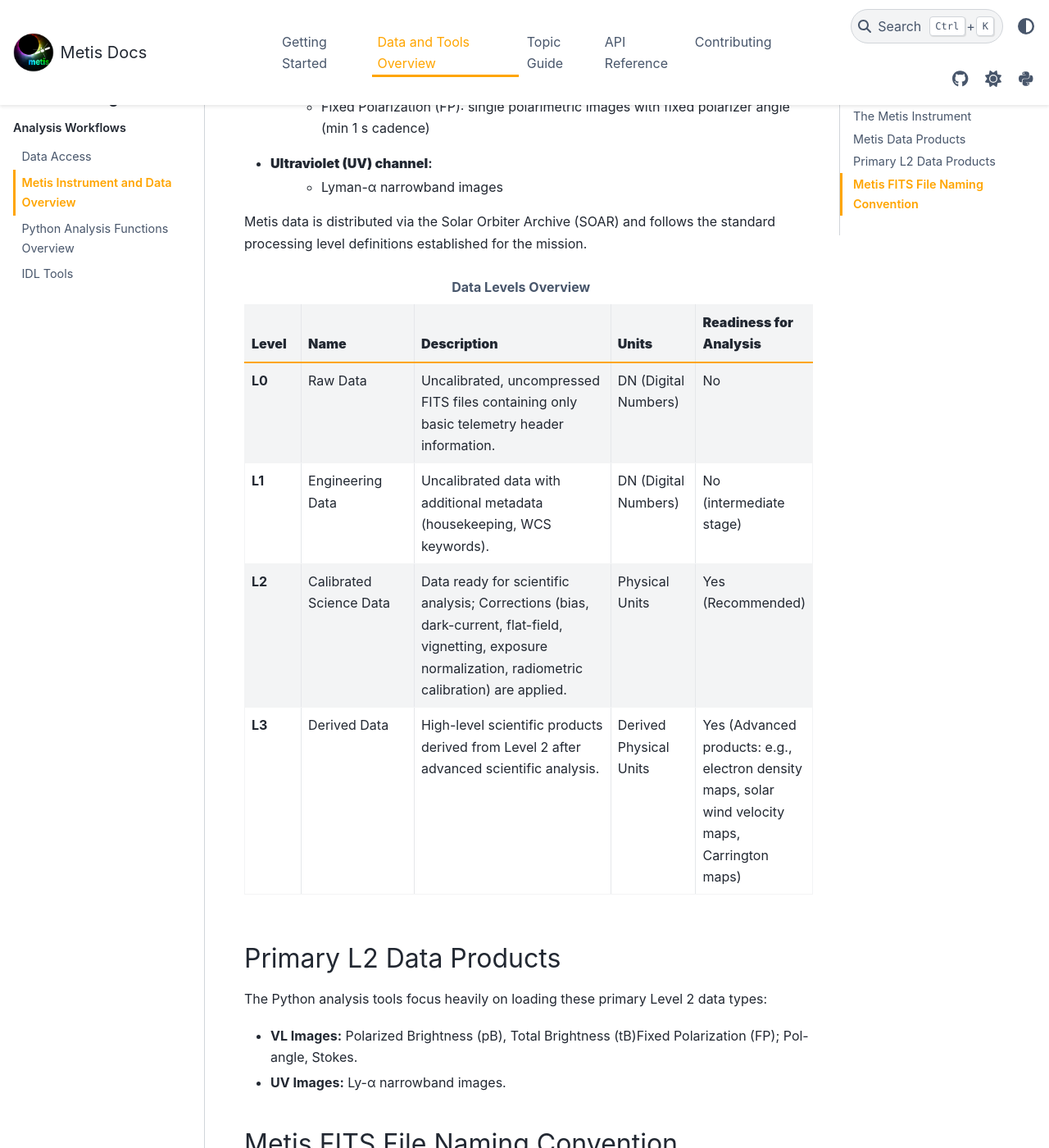
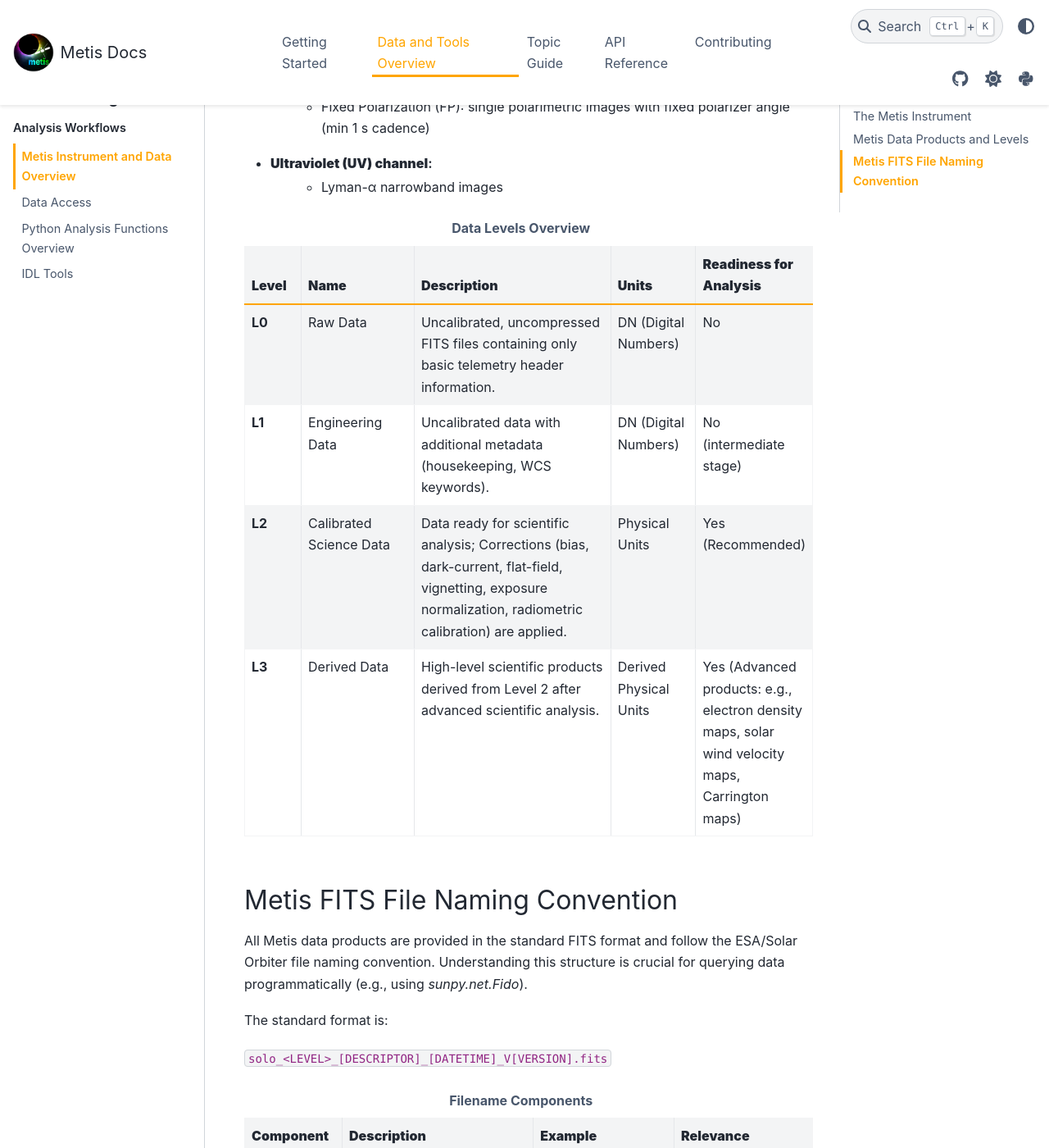
Before and after one commit to gjerse/metis-docs, a Sphinx documentation site: the page built from source/data_overview/data_overview.rst, in a window 1280 px wide and 1400 px high, scrolled down 731 px. Shown: the whole window at 82% size. Built offline with Sphinx 7.4.7 and the PyData theme 0.15.4, drawn with Linux system fonts in a browser that asks for light colours; pages that are not in the unit, such as notebooks, are missing from menus; some of the changed text lies outside the part shown.

Commit message:
added files

```diff
--- a/source/data_overview/data_overview.rst
+++ b/source/data_overview/data_overview.rst
@@ -12,7 +12,7 @@ It is designed to simultaneously observe the solar corona in two different wavel
 * **Ultraviolet (UV) channel**: The UV channel observes in the Lyman-α line at 121.6 nm, emitted by neutral hydrogen in the extended corona. Note: The same spectral line is observed on-disk by EUI/HRILYA (also onboard Solar Orbiter).
 
 
-Metis Data Products
+Metis Data Products and Levels
 -------------------
 
 * **Visible Light (VL) channel:**
@@ -24,7 +24,6 @@ Metis Data Products
 * **Ultraviolet (UV) channel**:
    * Lyman-α narrowband images
 
-Metis data is distributed via the Solar Orbiter Archive (SOAR) and follows the standard processing level definitions established for the mission.
 
 .. list-table:: **Data Levels Overview**
    :header-rows: 1
@@ -56,13 +55,6 @@ Metis data is distributed via the Solar Orbiter Archive (SOAR) and follows the s
      - Derived Physical Units
      - Yes (Advanced products: e.g., electron density maps, solar wind velocity maps, Carrington maps)
 
-Primary L2 Data Products
-------------------------
-
-The Python analysis tools focus heavily on loading these primary Level 2 data types:
-
-* **VL Images:** Polarized Brightness (pB), Total Brightness (tB)Fixed Polarization (FP); Pol-angle, Stokes.
-* **UV Images:** Ly-α narrowband images.
 
 Metis FITS File Naming Convention
 ---------------------------------
--- a/source/data_overview/index.rst
+++ b/source/data_overview/index.rst
@@ -26,8 +26,7 @@ Use the resources below to navigate your analysis path, from data acquisition to
    :maxdepth: 2
    :caption: Analysis Workflows
 
-
+   data_overview
    data_access
-   data_overview
    analysis_tools
    idl_tools
```
